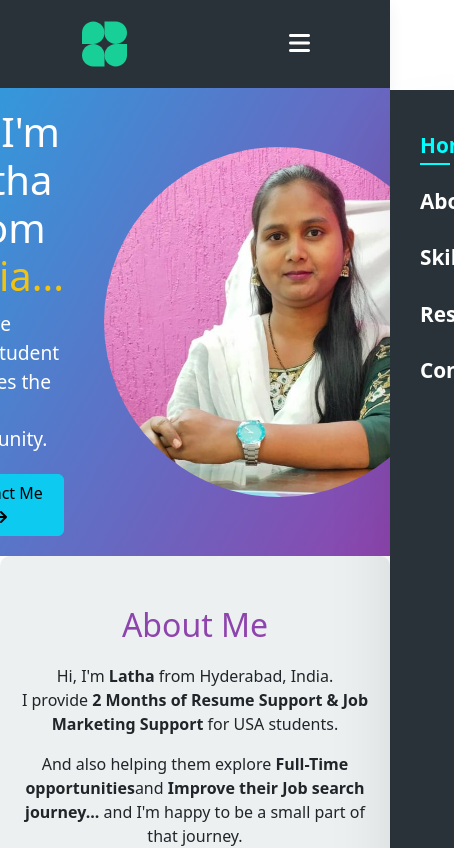
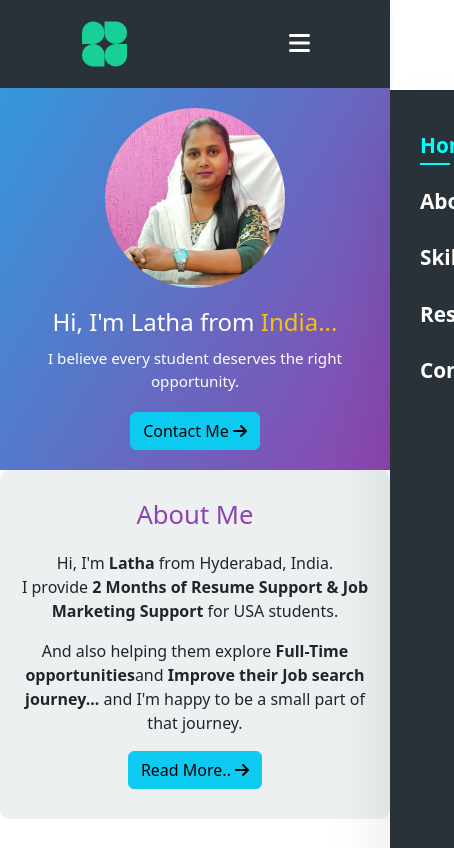
Before and after one commit to Lathakumari443/MY-PORTIFOLIO, a React (Vite) app: page /projects in a window 390 px wide. Shown: the top 848 px of the page, 454 px wide, since content can reach past the window. Built offline with nearby package versions, Linux system fonts and the light colour scheme.

Commit message:
Updated portfolio design

```diff
--- a/package.json
+++ b/package.json
@@ -37,7 +37,7 @@
     "eslint-plugin-react": "^7.37.2",
     "eslint-plugin-react-hooks": "^5.0.0",
     "eslint-plugin-react-refresh": "^0.4.14",
-    "gh-pages": "^6.2.0",
+    "gh-pages": "^6.3.0",
     "globals": "^15.12.0",
     "vite": "^6.0.1"
   }
--- a/src/Components/Homepage/Header/Header.css
+++ b/src/Components/Homepage/Header/Header.css
@@ -2,38 +2,43 @@
     display: flex;
     align-items: center;
     justify-content: center;
-    gap: 40px; /* text & image మధ్య spacing */
+    gap: 40px;
     padding: 20px;
+    flex-wrap: wrap;
+}
+
+.text-section {
+    flex: 1;
+    min-width: 300px;
+    text-align: left;
+}
+
+.AboutMe-img {
+    flex: 1;
+    display: flex;
+    justify-content: center;
+    min-width: 300px;
 }
 
 .AboutMe-img img {
     width: 350px;
     height: 350px;
-    margin: 0; /* remove left margin */
+    max-width: 100%;
     border-radius: 50%;
     object-fit: cover;
 }
 
-.text-section {
-    text-align: left;
-}
-
-.AboutMe-container{
-  justify-content: center;
-  margin:autox;
+.AboutMe-container {
     width: 100%;
-  /* border-radius: 5px; */
+    margin: auto;
 }
 
 /* Header Section */
 header {
-  text-align: center;
-  width:100%;
-  margin-right:10px;
+    width: 100%;
     padding: 50px 20px;
     background: linear-gradient(120deg, #3498db, #8e44ad);
     color: white;
-  /* border-radius: 10px; */
 }
 
 header h1 {
@@ -58,7 +63,7 @@ header a {
     border-radius: 5px;
     text-decoration: none;
     font-weight: bold;
-  transition: background-color 0.3s ease;
+    transition: 0.3s ease;
 }
 
 header a:hover {
@@ -68,8 +73,7 @@ header a:hover {
 
 /* About Section */
 #about {
-  width:100%;
-  margin-right: 250px;
+    width: 100%;
     padding: 50px 20px;
     text-align: center;
     background: #ecf0f1;
@@ -82,3 +86,74 @@ header a:hover {
     margin-bottom: 20px;
     color: #8e44ad;
 }
+
+/* ---------- Tablet ---------- */
+@media (max-width: 992px) {
+    .Head {
+        gap: 20px;
+    }
+
+    .AboutMe-img img {
+        width: 280px;
+        height: 280px;
+    }
+
+    header h1 {
+        font-size: 2rem;
+    }
+}
+
+/* ---------- Mobile ---------- */
+@media (max-width: 768px) {
+    .Head {
+        flex-direction: column-reverse;
+        text-align: center;
+        gap: 20px;
+    }
+
+    .text-section {
+        text-align: center;
+    }
+
+    .AboutMe-img img {
+        width: 220px;
+        height: 220px;
+    }
+
+    header h1 {
+        font-size: 1.8rem;
+    }
+
+    header p {
+        font-size: 1rem;
+    }
+
+    #about {
+        padding: 30px 15px;
+    }
+
+    #about h2 {
+        font-size: 1.6rem;
+    }
+}
+
+/* ---------- Small Mobile ---------- */
+@media (max-width: 480px) {
+    .AboutMe-img img {
+        width: 180px;
+        height: 180px;
+    }
+
+    header h1 {
+        font-size: 1.5rem;
+    }
+
+    header p {
+        font-size: 0.95rem;
+    }
+
+    header a {
+        padding: 8px 16px;
+        font-size: 14px;
+    }
+}
```
Also changed, not shown: 1 other file (tests, documents, lock files or other folders). Lines whose indentation alone changed are shown as unchanged.
